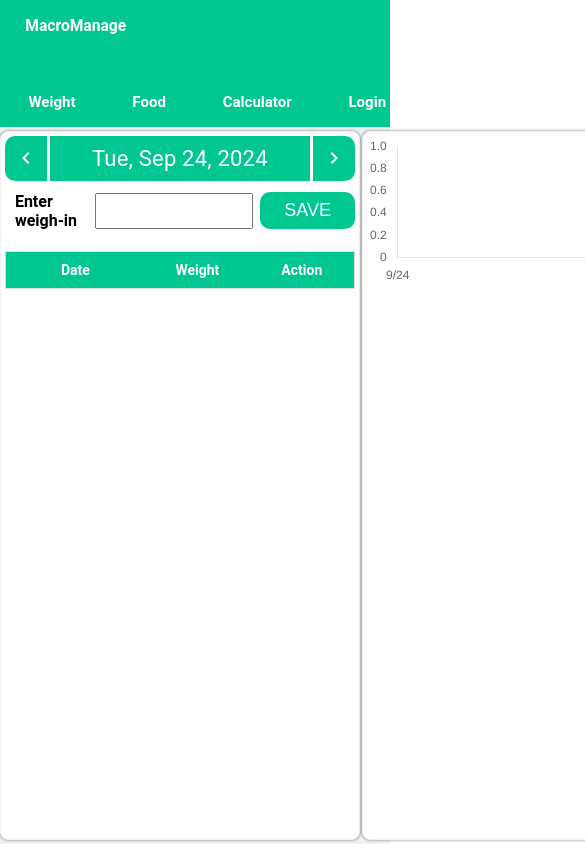
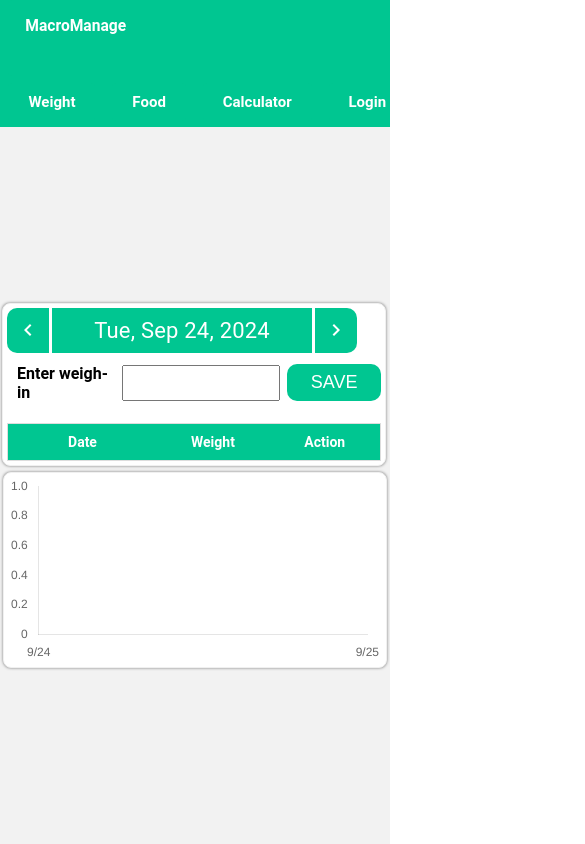
Before and after one commit to andyp4293/MacroManage, a React (Create React App) app: page /weight-log in a window 390 px wide. Shown: the top 844 px of the page, 585 px wide, since content can reach past the window. Built offline with nearby package versions, Linux system fonts and the light colour scheme.

Commit message:
Changed tab icon. Made weight log page more responsive. Tweaked food search ui.

```diff
--- a/public/index.html
+++ b/public/index.html
@@ -3,14 +3,13 @@
   <head>
     <link href="https://fonts.googleapis.com/css2?family=Varela+Round&display=swap" rel="stylesheet">
     <meta charset="utf-8" />
-    <link rel="icon" href="%PUBLIC_URL%/favicon.ico" />
+    <link rel="icon" href="%PUBLIC_URL%/dumbbell_icon.png" />
     <meta name="viewport" content="width=device-width, initial-scale=1" />
     <meta name="theme-color" content="#000000" />
     <meta
       name="description"
       content="Web site created using create-react-app"
     />
-    <link rel="apple-touch-icon" href="%PUBLIC_URL%/logo192.png" />
     <!--
       manifest.json provides metadata used when your web app is installed on a
       user's mobile device or desktop. See https://developers.google.com/web/fundamentals/web-app-manifest/
--- a/src/App.js
+++ b/src/App.js
@@ -18,7 +18,7 @@ function App() {
                     display: 'flex',
                     flex: 1,
                     justifyContent: 'center',
-                    minWidth: 'auto'
+                    minWidth: '100%'
                 }}>
                 <Routes>
                     {/*Displays pages depending on the link */}
--- a/src/components/FoodSearch.js
+++ b/src/components/FoodSearch.js
@@ -151,6 +151,15 @@ function FoodSearchModal({ open, onClose, addFood }) {
         onClose();
     };
 
+    const dataValues = [
+        protein * 4,
+        fats * 9,
+        carbs * 4,
+    ];
+
+    // boolean in case the macros are zero, it'll just show a gray circle
+    const zero = protein === 0 && carbs === 0 && fats === 0;
+
     return (
         <div>
             <Dialog open={open} onClose={onClose} maxWidth="md" fullWidth>
@@ -253,26 +262,24 @@ function FoodSearchModal({ open, onClose, addFood }) {
                                             <Typography variant="h6" component="div" gutterBottom sx={{ textAlign: 'center' }}>
                                                 {calories} kcal
                                             </Typography>
-                                            <div style={{ display: 'flex', width: '100%' }}>
-                                                <div style={{ height: '100px', width: '100px' }}>
+                                            <div style={{ display: 'flex', width: '100%',}}>
+                                                <div style={{ height: '100px', width: '100px', display: 'flex', alignItems: 'center', }}>
                                                     <Doughnut
                                                         data={{
                                                             datasets: [
                                                                 {
-                                                                    data: [
-                                                                        protein * 4,
-                                                                        fats * 9,
-                                                                        carbs * 4,
-                                                                    ],
-                                                                    backgroundColor: ['#FF6384', '#36A2EB', '#FFCE56'],
-                                                                    hoverBackgroundColor: ['#FF6384', '#36A2EB', '#FFCE56'],
-                                                                    borderWidth: 4,
-                                                                    borderRadius: 20,
+                                                                    data: zero ? [1] : dataValues,
+                                                                    backgroundColor: zero? ['#D3D3D3'] : ['#FF6384', '#36A2EB', '#FFCE56'],
+                                                                    hoverBackgroundColor: zero? ['#D3D3D3'] : ['#FF6384', '#36A2EB', '#FFCE56'],
+                                                                    borderWidth: 0,
+                                                                    spacing: zero ? 0 : 4,
+                                                                    borderRadius: zero ? 0 : 20,
                                                                 },
                                                             ],
                                                         }}
                                                         options={{
                                                             responsive: true,
+                                                            cutout: '60%',
                                                             plugins: {
                                                                 tooltip: false
                                                             },
@@ -280,7 +287,7 @@ function FoodSearchModal({ open, onClose, addFood }) {
                                                                 duration: 0 // no animation
                                                             },
                                                         }}
-                                                        style={{ width: '50px', height: '50px' }}
+                                                        style={{ width: '50px', height: '50px', }}
                                                     />
                                                 </div>
                                                 <div style={{ marginTop: '-15px' }}>
--- a/src/components/mealAccordion.js
+++ b/src/components/mealAccordion.js
@@ -61,7 +61,7 @@ function MealAccordion({ title, selectedDate, isFirst, isLast, onDelete}) {
     }, [selectedDate, title, items, token]); // re-fetches the meal_items every time there is a change to the date, a change to items state, or a change to the title
 
     // goes through all of the items within the items array and sums up the total macros and calories
-    const totals = items.reduce(
+    const totals = (items || []).reduce(
         (totals, item) => {
             totals.calories += item.calories;
             totals.protein += item.protein;
--- a/src/pages/Foodlog.js
+++ b/src/pages/Foodlog.js
@@ -179,10 +179,10 @@ function FoodLog() {
             <div style={{ width: '100%', backgroundColor: '#F2F2F2', display: 'flex', flex: 1, }}>
             {/* container that holds the nutrition goals and food log */}
             <Box className={styles.foodLogContainer}
-            style={{ width: '100%', padding: '1%'}}>
+            style={{ width: '100%'}}>
 
                 {/*box that holds the food log */}
-                <div className = {styles.mealLog} style = {{width: '100%', boxShadow: '0px 0px 3px rgba(0, 0, 0, 0.5)', padding: '1%', borderRadius: '8px', backgroundColor: 'white', }} elevation = {10}>
+                <div className = {styles.mealLog} style = {{ boxShadow: '0px 0px 3px rgba(0, 0, 0, 0.5)', padding: '1%', borderRadius: '8px', backgroundColor: 'white', }} elevation = {10}>
                     <div className = {styles['date-container']}>
                         <DateSelector onDateChange={updateDate}/>
                     </div>
@@ -204,7 +204,7 @@ function FoodLog() {
                 </div>
 
 
-                <Box className = {styles.progressBarContainer} sx = {{ width: '70%', boxShadow: '0px 0px 3px rgba(0, 0, 0, 0.5)', padding: '1%', borderRadius: '8px', backgroundColor: 'white',}}  elevation = {10}>
+                <Box className = {styles.progressBarContainer} sx = {{boxShadow: '0px 0px 3px rgba(0, 0, 0, 0.5)', padding: '1%', borderRadius: '8px', backgroundColor: 'white',}}  elevation = {10}>
                     <div style = {{display: 'flex', justifyContent: 'space-between', alignItems: 'center'}}>
                         <Typography style = {{marginLeft: '7px'}}>Macronutrient Targets</Typography>
                         <button className = {styles['add-food']} onClick = {() => {setIsGoalsOpen(true)}} >
--- a/src/pages/Weightlog.js
+++ b/src/pages/Weightlog.js
@@ -100,14 +100,13 @@ function WeightLog() {
     };
 
     return (
-            <div
+        <div style = {{display: 'flex', width: '100%'}}>
+            <div className = {styles.weightLogContainer}
                 style={{
-                    width: '100%',
-                    display: 'flex',
-                    justifyContent: 'space-between',
-                    padding: '1%'
+                    width: 'auto',
+                    flex: 1,
 
-                }} elevation = {10}>
+                }}>
 
                 <div className = {styles.weightTableContainer} style={{
                         width: '100%',
@@ -161,6 +160,7 @@ function WeightLog() {
 
             </div>
 
+    </div>
     );
 }
 
--- a/src/styles/Foodlog.module.css
+++ b/src/styles/Foodlog.module.css
@@ -30,28 +30,39 @@
 .foodLogContainer {
     display: flex;
     justify-content: space-between;
+    padding: 0.7%;
 }
 
 .mealLog {
     margin-right: 0.4%;
+    width: 100%;
 }
 
 .progressBarContainer {
     margin-left: 0.3%;
+    width: 70%;
 }
 
 @media (max-width: 768px) {
     .foodLogContainer {
+        padding: 2%;
+        padding-top: 1%;
+        padding-bottom: 1%;
         align-items: center;
         flex-direction: column;
-        margin: 0;
+
 
     }
     .mealLog {
-        margin-right: 0;
+        width: 100%;
+        margin: 0.5%;
+        margin-bottom: 0.75%;
     }
     .progressBarContainer{
         margin-left: 0;
+        width: 100%;
+        margin: 0.5%;
+        margin-top: 0.75%;
     }
 
 
--- a/src/styles/WeightTable.module.css
+++ b/src/styles/WeightTable.module.css
@@ -1,64 +1,4 @@
-.date-container {
-    display: flex;
-    align-items: center;
-    gap: 10px;
-    margin-left: 10px;
-    margin-top: -3px;
-}
 
-/*removes the increment and decrement arrows of the weight input box*/
-input[type="number"]::-webkit-inner-spin-button,
-input[type="number"]::-webkit-outer-spin-button {
-    -webkit-appearance: none;
-    margin: 0;
-}
-
-input[type="number"] {
-    -moz-appearance: textfield;
-}
-
-
-/*for the weight entry div*/
-.weight {
-    position: relative;
-    display: flex;
-    align-items: center;
-    gap: 7px;
-    margin-left: 10px;
-    margin-top: -10px;
-}
-
-.weight .weight-input {
-    width: 150px;
-    height: 30px;
-    font-size: 16px;
-}
-
-.weight .unit {
-    color: gray;
-    position: absolute;
-    top: 10px;
-    left: 230px;
-    font-size: 28px;
-}
-
-.weight .save-button {
-    padding: 8px 24px;
-    margin: 13px 0;
-    font-size: 18px;
-    font-weight: 100;
-    text-transform: uppercase;
-    border: none;
-    background: rgba(0, 198, 145, 1);
-    color: white;
-    cursor: pointer;
-    margin-bottom: 14px;
-    border-radius: 10px;
-}
-
-.weight .save-button:hover {
-    background: rgb(3, 152, 112);
-}
 
 .weight-entry-table h1 {
     width: 100%;
--- a/src/styles/Weightlog.module.css
+++ b/src/styles/Weightlog.module.css
@@ -109,9 +109,42 @@ input[type="number"] {
 
 
 .weightTableContainer {
-    margin-right: 0.3%;
+    margin-right: 0.4%;
+
 }
 
 .weightChartContainer {
-    margin-left: 0.3%;
+    margin-left: 0.4%;
 }
+
+.weightLogContainer {
+    display: flex;
+    padding: 1.5vh;
+    justify-content: space-between;
+}
+
+@media (max-width: 768px) {
+    .weightLogContainer {
+            padding: 2%;
+            width: 10%;
+            padding-top: 1%;
+            padding-bottom: 1%;
+            flex-direction: column;
+            align-items: center;
+            justify-content: center;
+            overflow-x: hidden;
+        }
+
+    .weightTableContainer{
+        width: auto;
+        margin-bottom: 0.75%;
+
+
+    }
+
+    .weightChartContainer {
+        width: auto;
+        margin-left: 0;
+        margin-top: 0.75%;
+    }
+}
```
Also changed, not shown: public/dumbbell_icon.png (added), 1 other file (tests, documents, lock files or other folders).
